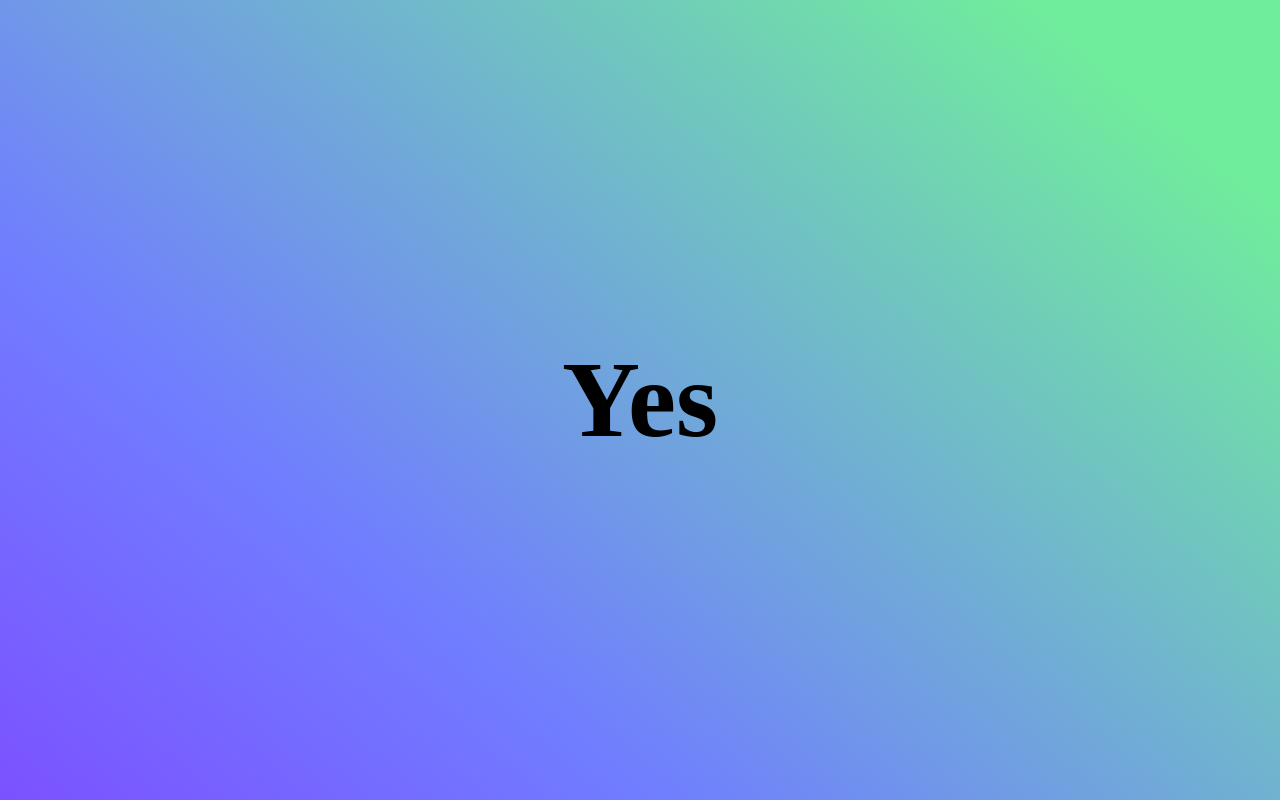
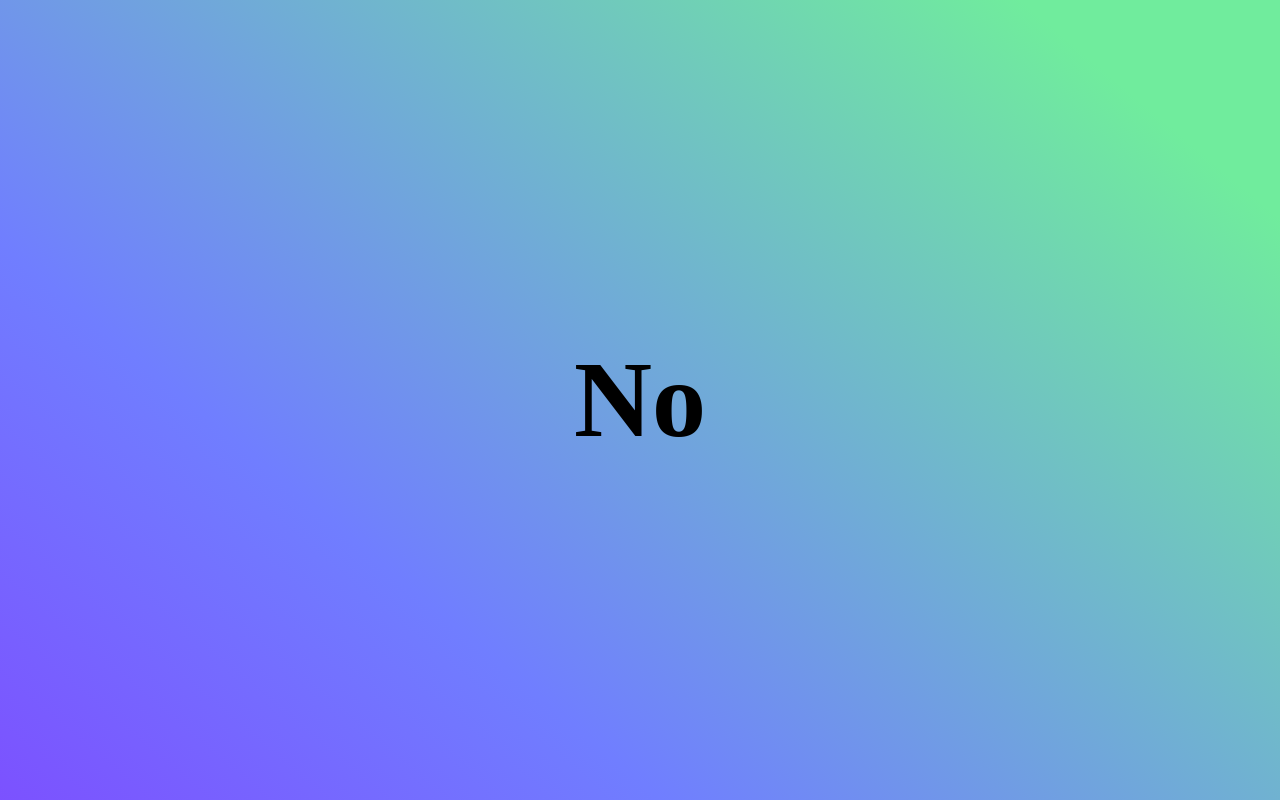
Before and after one commit to garythung/issolanastilldown, a plain HTML site: page index.html in a window 1280 px wide. Drawn offline with Linux system fonts and the light colour scheme.

Commit message:
It's back up

```diff
--- a/index.html
+++ b/index.html
@@ -18,10 +18,10 @@
     <meta property="twitter:image" content="favicon-white.png">
 
     <!-- Up favicon -->
-    <!-- <link rel="icon" href="favicon-white.png"> -->
+    <link rel="icon" href="favicon-white.png">
 
     <!-- Down favicon -->
-    <link rel="icon" href="favicon-black.png">
+    <!-- <link rel="icon" href="favicon-black.png"> -->
 
     <style>
       body {
@@ -44,7 +44,7 @@
   </head>
   <body>
     <div class="container">
-      <h1 class="text">Yes</h1>
+      <h1 class="text">No</h1>
     </div>
   </body>
 </html>
```
